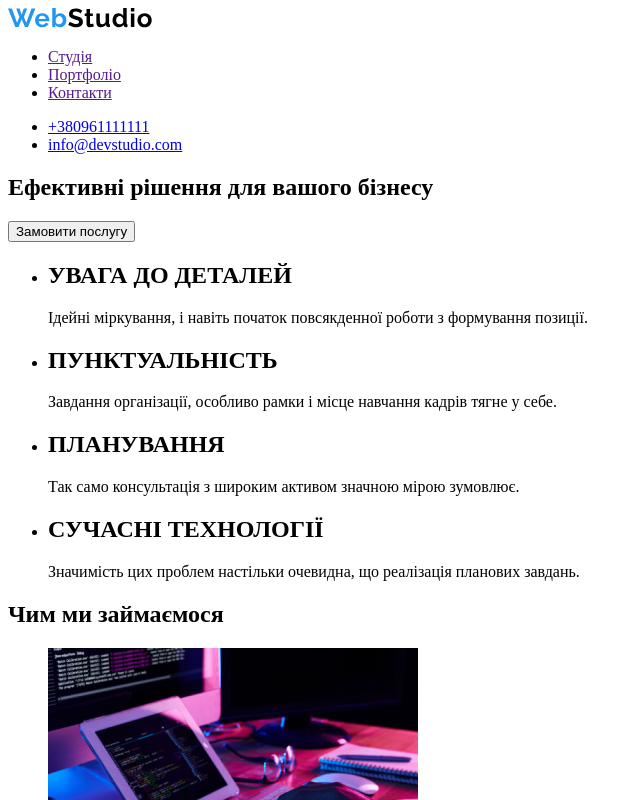
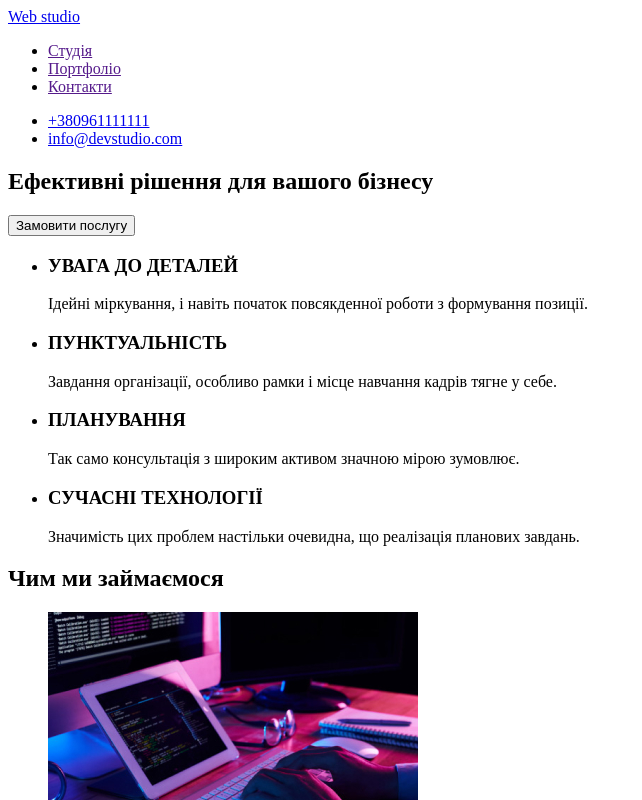
Before and after one commit to DimaDidushko/goit-markup-hw-01, a plain HTML site: page index.html in a window 1280 px wide. Shown: the top 800 px of the page, without its empty margins (0-642 px from the left). Drawn offline with Linux system fonts and the light colour scheme.

Commit message:
Update index.html

```diff
--- a/index.html
+++ b/index.html
@@ -9,9 +9,7 @@
   <body>
     <header>
       <nav>
-        <a href="./index.html">
-          <img src="./images/WebStudio.svg" alt="логотип" />
-        </a>
+        <a href="./index.html">Web studio</a>
 
         <ul>
           <li><a href="">Студія</a></li>
@@ -22,7 +20,7 @@
 
       <ul>
         <li><a href="tel:+380961111111">+380961111111</a></li>
-        <li><a href="mail:info@devstudio.com">info@devstudio.com</a></li>
+        <li><a href="mailto:info@devstudio.com">info@devstudio.com</a></li>
       </ul>
     </header>
 
@@ -32,36 +30,40 @@
         <button>Замовити послугу</button>
       </section>
 
+      <section>
         <ul>
           <li>
-          <h2>УВАГА ДО ДЕТАЛЕЙ</h2>
+            <h3>УВАГА ДО ДЕТАЛЕЙ</h3>
             <p>
-            Ідейні міркування, і навіть початок повсякденної роботи з формування
-            позиції.
+              Ідейні міркування, і навіть початок повсякденної роботи з
+              формування позиції.
             </p>
           </li>
 
           <li>
-          <h2>ПУНКТУАЛЬНІСТЬ</h2>
+            <h3>ПУНКТУАЛЬНІСТЬ</h3>
             <p>
-            Завдання організації, особливо рамки і місце навчання кадрів тягне у
-            себе.
+              Завдання організації, особливо рамки і місце навчання кадрів тягне
+              у себе.
             </p>
           </li>
 
           <li>
-          <h2>ПЛАНУВАННЯ</h2>
-          <p>Так само консультація з широким активом значною мірою зумовлює.</p>
+            <h3>ПЛАНУВАННЯ</h3>
+            <p>
+              Так само консультація з широким активом значною мірою зумовлює.
+            </p>
           </li>
 
           <li>
-          <h2>СУЧАСНІ ТЕХНОЛОГІЇ</h2>
+            <h3>СУЧАСНІ ТЕХНОЛОГІЇ</h3>
             <p>
               Значимість цих проблем настільки очевидна, що реалізація планових
               завдань.
             </p>
           </li>
         </ul>
+      </section>
 
       <section>
         <h2>Чим ми займаємося</h2>
@@ -109,13 +111,11 @@
     </main>
 
     <footer>
-      <a href="/index.html">
-        <img src="./images/WebStudio.svg" alt="логотип" />
-      </a>
+      <a href="/index.html">Web studio</a>
 
       <address>
         м. Київ, пр-т Лесі Українки, 26
-        <a href="mail:info@devstudio.com">info@devstudio.com</a>
+        <a href="mailto:info@devstudio.com">info@devstudio.com</a>
         <a href="tel:+380961111111">+380961111111</a>
       </address>
     </footer>
```
Lines whose indentation alone changed are shown as unchanged.
